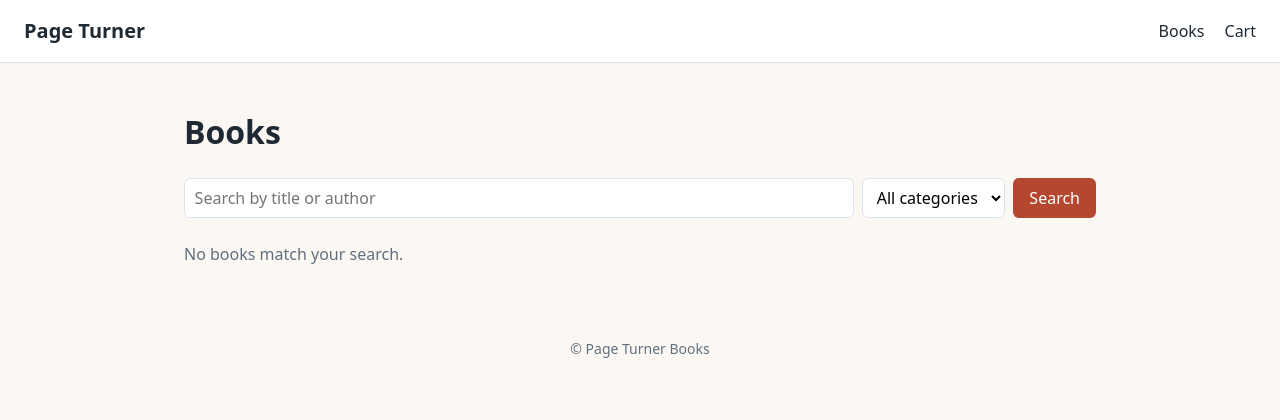
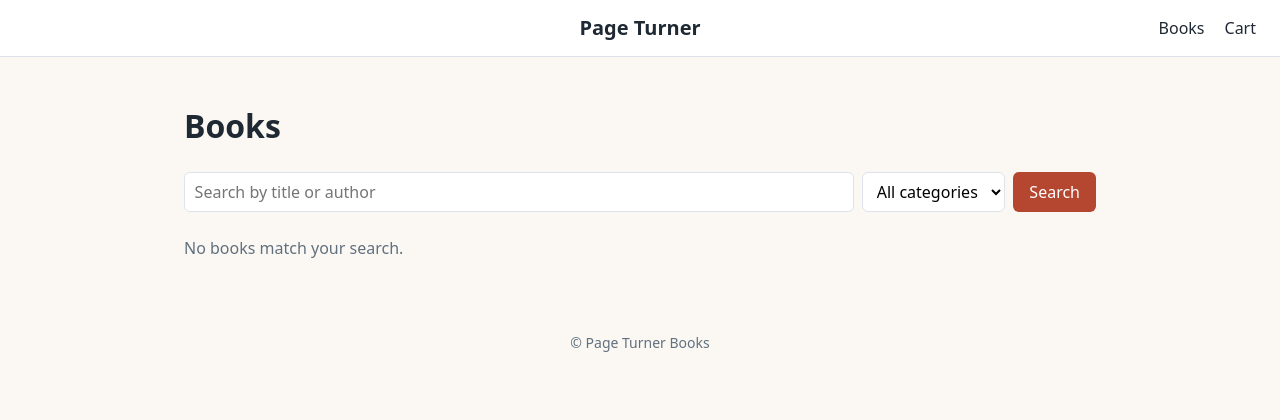
Before and after one commit to danjor667/demo-website, a Django app: template store/templates/store/book_list.html in a window 1280 px wide. Shown: the top 420 px of the page. Run offline with Django 5.2, Linux system fonts and the light colour scheme; the template is opened without the code that fills it, so the values that code supplies are empty.

Commit message:
AI-drafted fix for feedback d28444e0-de77-4e16-89bc-c681a501f357

```diff
--- a/store/static/store/style.css
+++ b/store/static/store/style.css
@@ -34,6 +34,12 @@ a { color: var(--accent); }
 .site-nav { display: flex; gap: 1.25rem; }
 .site-nav a { color: var(--ink); text-decoration: none; }
 .nav-toggle { display: none; }
+
+@media (min-width: 641px) {
+  .site-header { position: relative; }
+  .logo { position: absolute; left: 50%; transform: translateX(-50%); }
+  .site-nav { margin-left: auto; }
+}
 
 .container { max-width: 960px; margin: 0 auto; padding: 1.5rem; }
 .site-footer { text-align: center; color: var(--muted); padding: 2rem 1rem; font-size: 0.875rem; }
```
